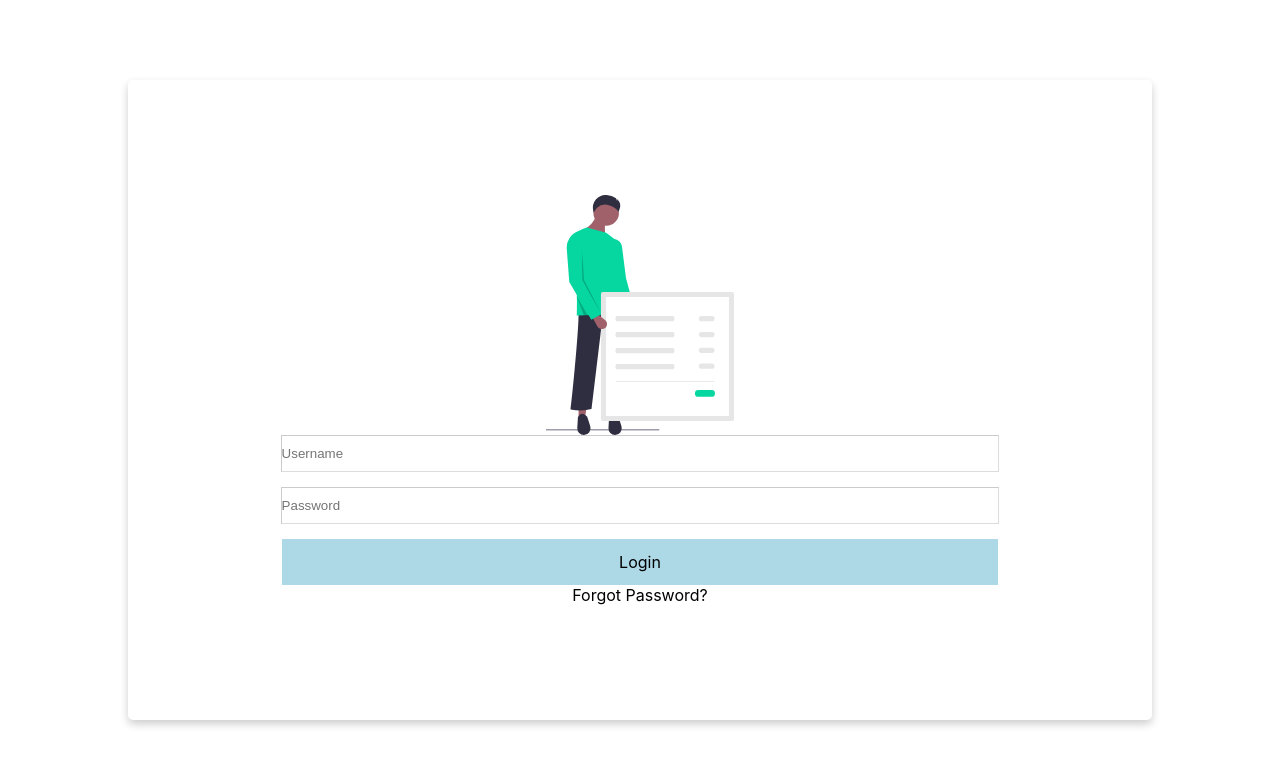
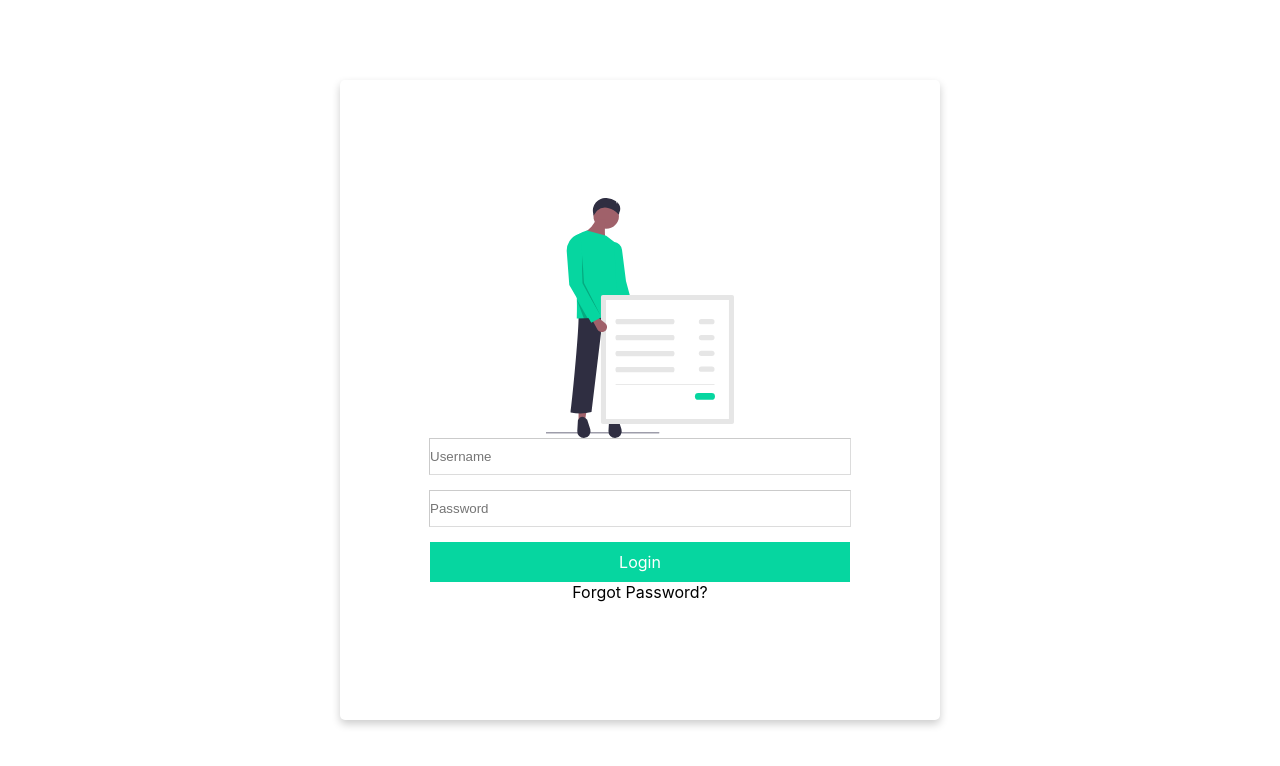
Before and after one commit to chipcerio/recibo-web, a Next.js app: page / in a window 1280 px wide. Shown: the top 766 px of the page. Built offline with nearby package versions, Linux system fonts and the light colour scheme.

Commit message:
change all module.css files to normal .css files

```diff
--- a/pages/_app.js
+++ b/pages/_app.js
@@ -1,4 +1,8 @@
 import '../styles/globals.css';
+import '../src/components/button/button.css';
 import App from './index';
 
+/* Pages */
+import '../pages/login/login.css';
+
 export default App;
--- a/pages/login/login.module.css
+++ b/pages/login/login.css
@@ -8,15 +8,11 @@
 
 .loginContent {
   height: 80vh;
-  width: 80vw;
+  width: 600px;
   display: flex;
   flex-direction: column;
   justify-content: center;
   align-items: center;
-}
-
-.btnContainer {
-  width: 100%;
 }
 
 .inputContainer {
@@ -31,6 +27,10 @@
   margin: 0 0 15px 0;
   border-width: 1px;
   border-color: rgba(0, 0, 0, 0.2);
+  width: 100%;
+}
+
+.loginBtn {
   width: 100%;
 }
 
--- a/pages/login/login.js
+++ b/pages/login/login.js
@@ -1,4 +1,3 @@
-import style from './login.module.css';
 import Button from '../../src/components/button/button';
 import { useState } from 'react';
 
@@ -19,24 +18,26 @@ export default function LoginPage() {
   };
 
   return (
-    <div className={style.container}>
-      <div className={`${style.loginContent} card`}>
-        <img src='./assets/undraw_receipt.svg' className={style.img} />
-        <div className={style.inputContainer}>
+    <div className='container'>
+      <div className='loginContent card'>
+        <img src='./assets/undraw_receipt.svg' className='img' />
+
+        <div className='inputContainer'>
           <input
             placeholder='Username'
-            className={style.input}
+            className='input'
             onChange={onChangeUsername}
           />
           <input
             placeholder='Password'
-            className={style.input}
+            className='input'
             onChange={onChangePassword}
           />
-          <div className={style.btnContainer}>
+          <div className='loginBtn'>
             <Button label='Login' onClick={handleSubmit} />
           </div>
-          <div className={style.fogotPassword}>Forgot Password?</div>
+
+          <div>Forgot Password?</div>
         </div>
       </div>
     </div>
--- a/src/components/button/button.module.css
+++ b/src/components/button/button.css
@@ -1,10 +1,9 @@
-.container {
-  background-color: lightblue;
-  padding: 1vw;
+.btnContainer {
+  padding: 10px;
   text-align: center;
 }
 
-.container:hover {
+.btnContainer:hover {
   cursor: pointer;
   background-color: blue;
   color: white;
--- a/src/components/button/button.js
+++ b/src/components/button/button.js
@@ -1,8 +1,10 @@
-import styles from './button.module.css';
-
 function Button({ type, onClick, label }) {
   return (
-    <div className={styles.container} onClick={onClick} type={type}>
+    <div
+      className='btnContainer primary fontLight'
+      onClick={onClick}
+      type={type}
+    >
       {label}
     </div>
   );
--- a/styles/globals.css
+++ b/styles/globals.css
@@ -10,3 +10,11 @@ body {
   box-shadow: 0 4px 8px 0 rgba(0, 0, 0, 0.2);
   border-radius: 5px;
 }
+
+.primary {
+  background-color: #06d6a0;
+}
+
+.fontLight {
+  color: #fff;
+}
```
